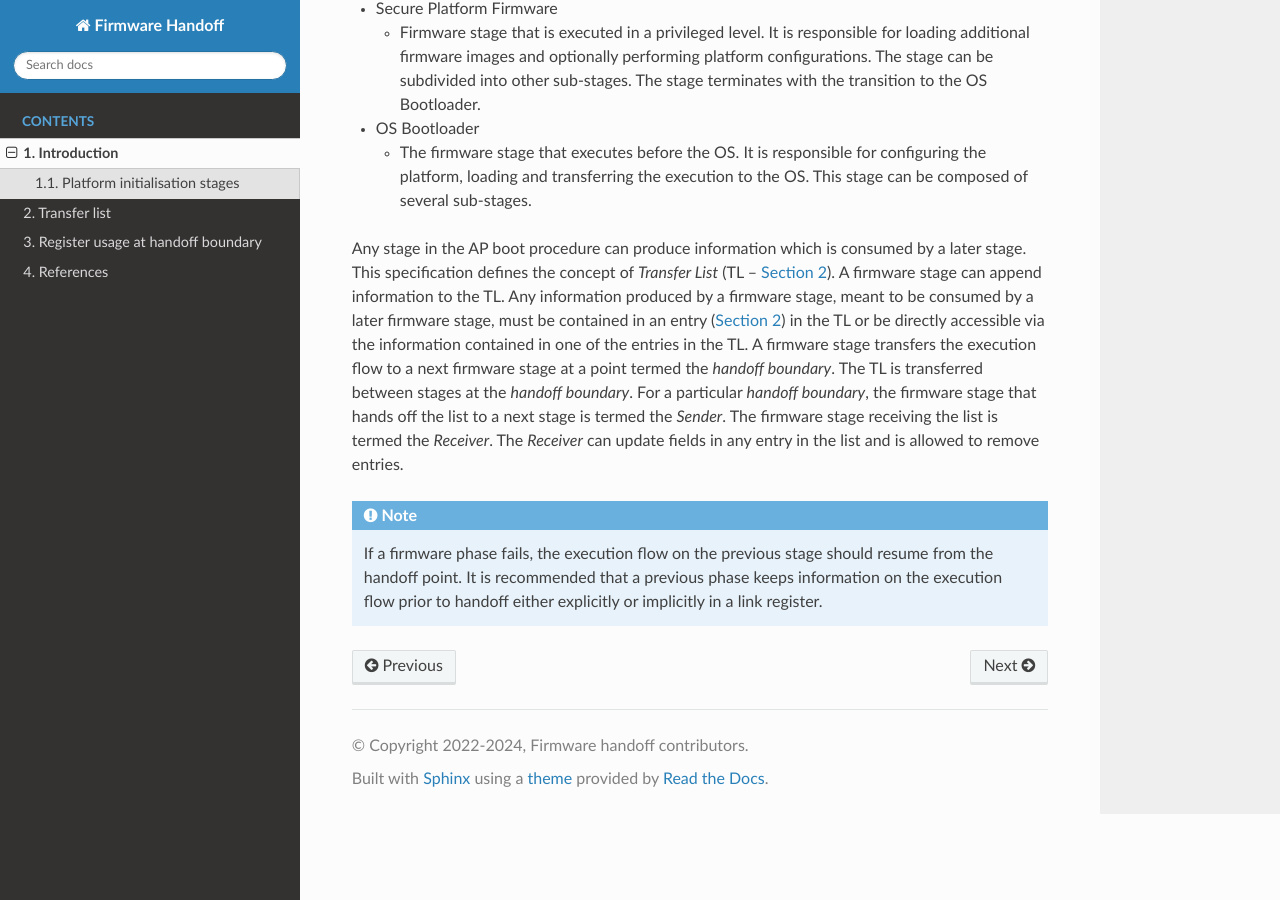
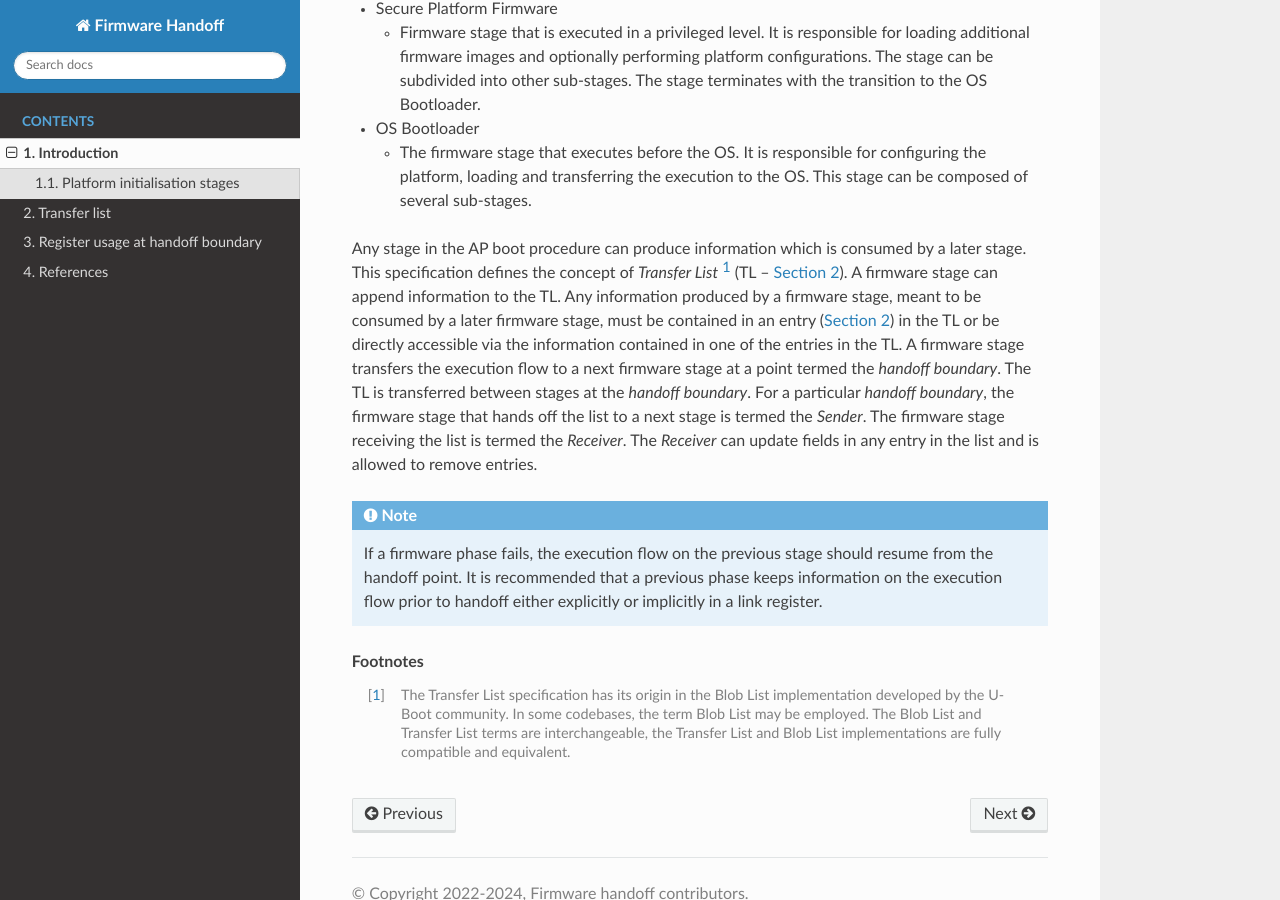
Before and after one commit to FirmwareHandoff/firmware_handoff, a Sphinx documentation site: the page built from source/introduction.rst, in a window 1280 px wide and 900 px high, scrolled down 953 px. Built offline with Sphinx 7.4.7 and the Read the Docs theme 3.1.0, drawn with Linux system fonts in a browser that asks for light colours; formulas are drawn with MathJax 3.

Commit message:
Clarify that TransferList has its roots in BlobList
Change-Id: I12c0a72a9920239f093d6eeef871c4d8c25cd4b5
Signed-off-by: Jose Marinho <jose.marinho@arm.com>

```diff
--- a/source/introduction.rst
+++ b/source/introduction.rst
@@ -74,3 +74,7 @@ any entry in the list and is allowed to remove entries.
    should resume from the handoff point. It is recommended that a previous
    phase keeps information on the execution flow prior to handoff either
    explicitly or implicitly in a link register.
+
+.. rubric:: Footnotes
+
+.. [#BlobList] The Transfer List specification has its origin in the Blob List implementation developed by the U-Boot community. In some codebases, the term Blob List may be employed. The Blob List and Transfer List terms are interchangeable, the Transfer List and Blob List implementations are fully compatible and equivalent.
```
Also changed, not shown: other parts of source/introduction.rst (+1 -1 lines).
